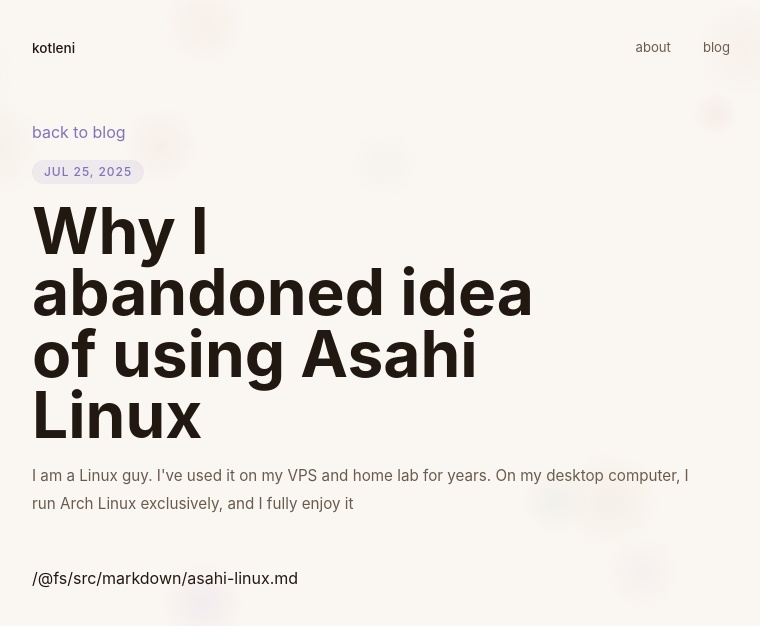
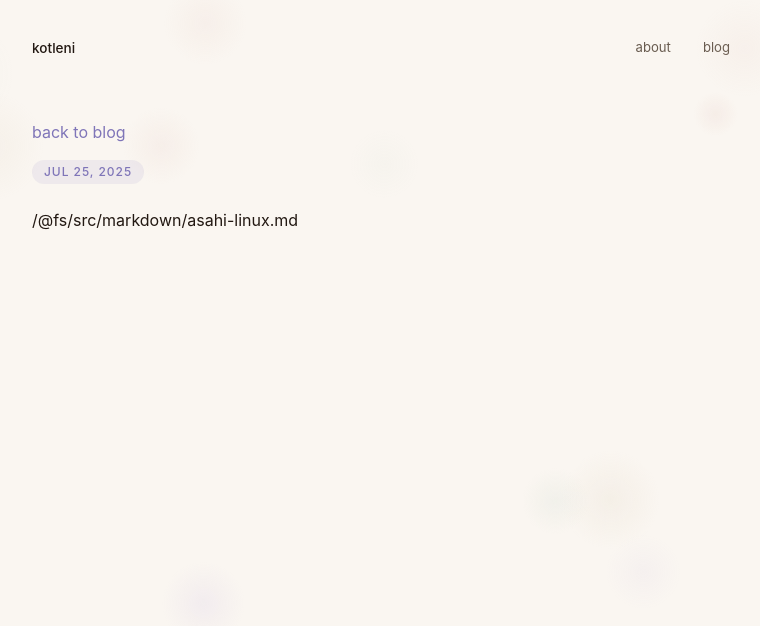
Before and after one commit to kotleni/kotleni.github.io, a React (Vite) app: page /blog/asahi-linux in a window 1280 px wide. Shown: the top 626 px of the page, without its empty margins (252-1012 px from the left). Built offline with nearby package versions, Linux system fonts and the light colour scheme.

Commit message:
chore(blog): remove title and desc from post header

```diff
--- a/src/routes/BlogPostPage.tsx
+++ b/src/routes/BlogPostPage.tsx
@@ -65,7 +65,7 @@ export function BlogPostPage() {
     }
 
     return (
-        <article className="flex w-full flex-col gap-12">
+        <article className="flex w-full flex-col gap-6">
             <header className="flex flex-col gap-4">
                 <Link
                     to="/blog"
@@ -79,12 +79,6 @@ export function BlogPostPage() {
                 >
                     {dateFormatter.format(new Date(post.publishedAt))}
                 </time>
-                <h1 className="max-w-[12ch] text-[clamp(2.2rem,8vw,4rem)] font-bold leading-[0.96] text-foreground">
-                    {post.title}
-                </h1>
-                <p className="max-w-2xl text-[0.95rem] leading-7 text-muted-foreground">
-                    {post.description}
-                </p>
             </header>
 
             <div
```
